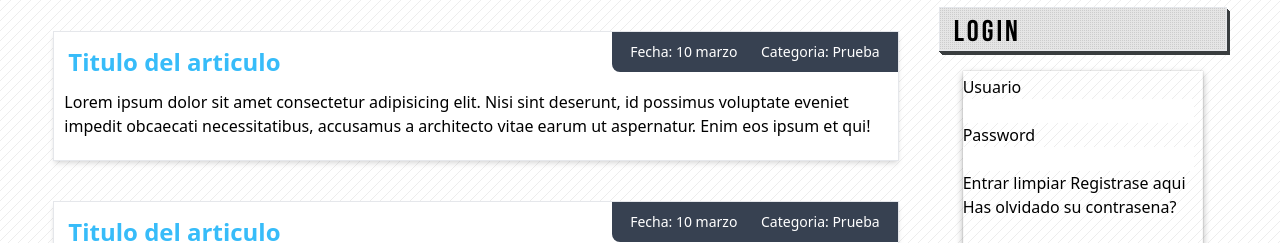
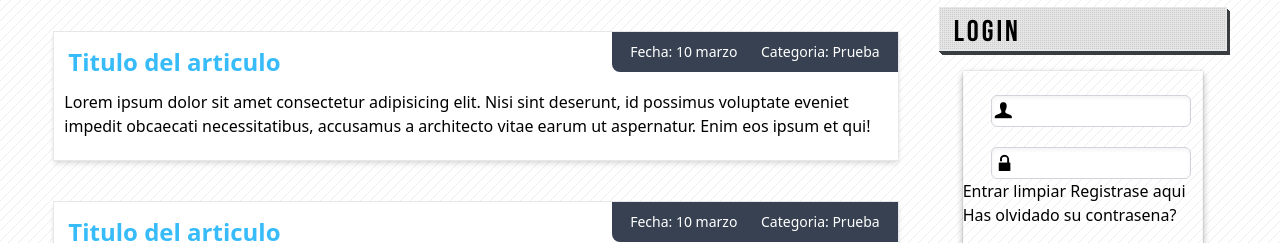
Before and after one commit to wilxoncastillo/tailwind, a website: page index.html in a window 1280 px wide. Shown: the part 709-952 px from the top of the page. Drawn offline with Linux system fonts and the light colour scheme.

Commit message:
46. Maquetación campos de formulario de login

```diff
--- a/index.html
+++ b/index.html
@@ -154,11 +154,11 @@
       <h3 class="aside-header">LOGIN</h3>
       <div class="aside-box">
         <form action="">
-          <label for="email">Usuario</label>
-          <input type="emil">
+          <label for="email" class="login-icon">U</label>
+          <input type="emil" class="login-input">
 
-          <label for="password">Password</label>
-          <input type="password">
+          <label for="password" class="login-icon text-xl mt-6 ml-9">w</label>
+          <input type="password" class="login-input">
 
           <input type="submit" value="Entrar">
           <input type="reset" value="limpiar">
@@ -300,4 +300,5 @@
   <!-- end main -->
 
 </body>
-</html>
+
+Wilson Castillo <wcastillo@lasolasbrands.com></wcastillo>
--- a/src/app.css
+++ b/src/app.css
@@ -256,6 +256,39 @@
         ;
     }
 
+    .login-icon {
+        @apply
+            symbol
+            text-center
+            absolute
+            mt-1
+            ml-8
+            h-8
+        ;
+    }
+
+
+    .login-input {
+        @apply
+            block
+            mx-auto
+            mt-5
+            w-10/12 h-8
+            border
+            border-gray-300
+            shadow-inner
+            pl-7
+            ml-7
+            rounded-md
+            text-gray-500
+            transition
+            duration-300
+            outline-none
+            focus:outline-none
+            focus:text-gray-600
+        ;
+    }
+
 
     /* fin style card */
 }
```
Also changed, not shown: css/app.css.
